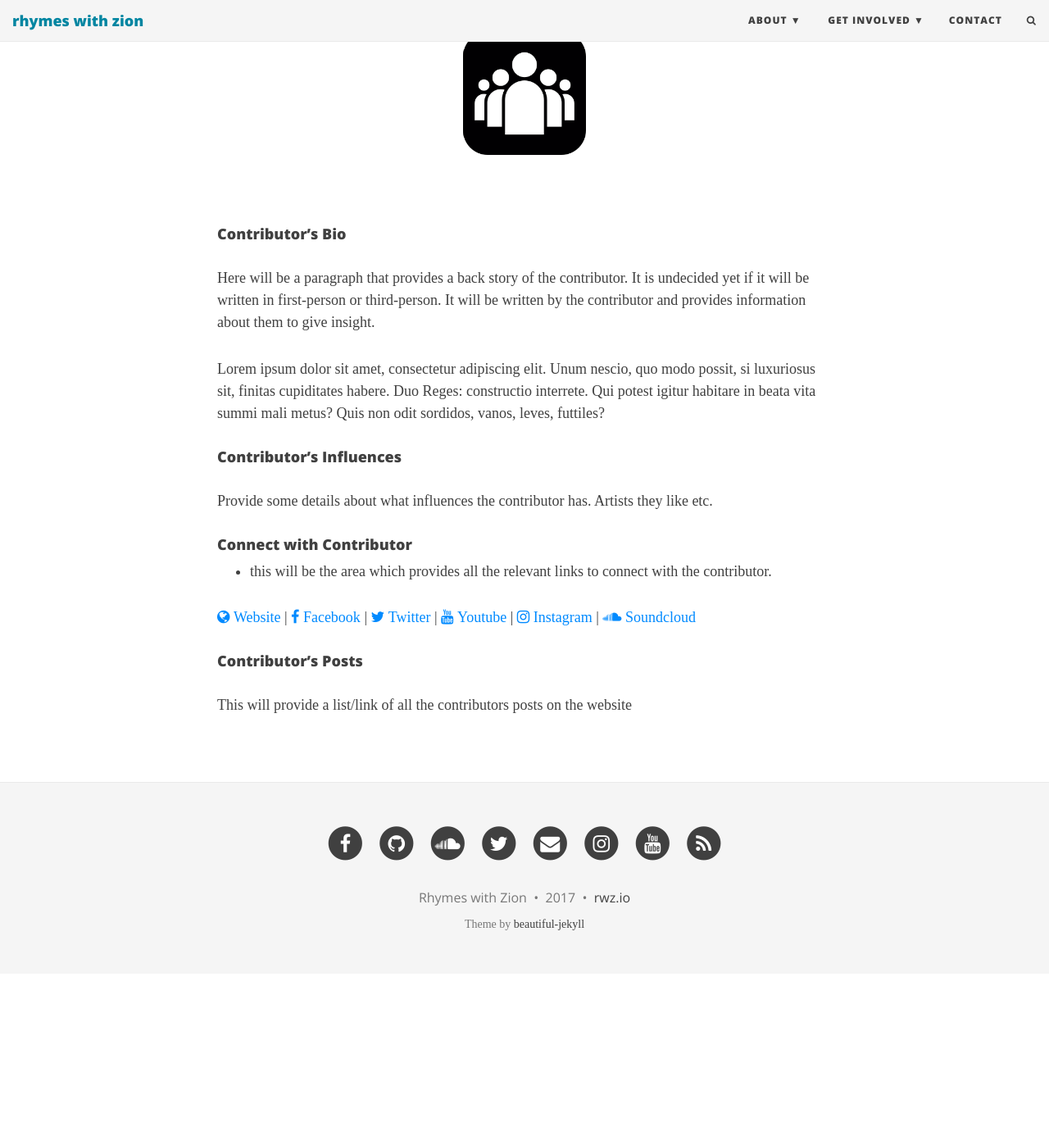
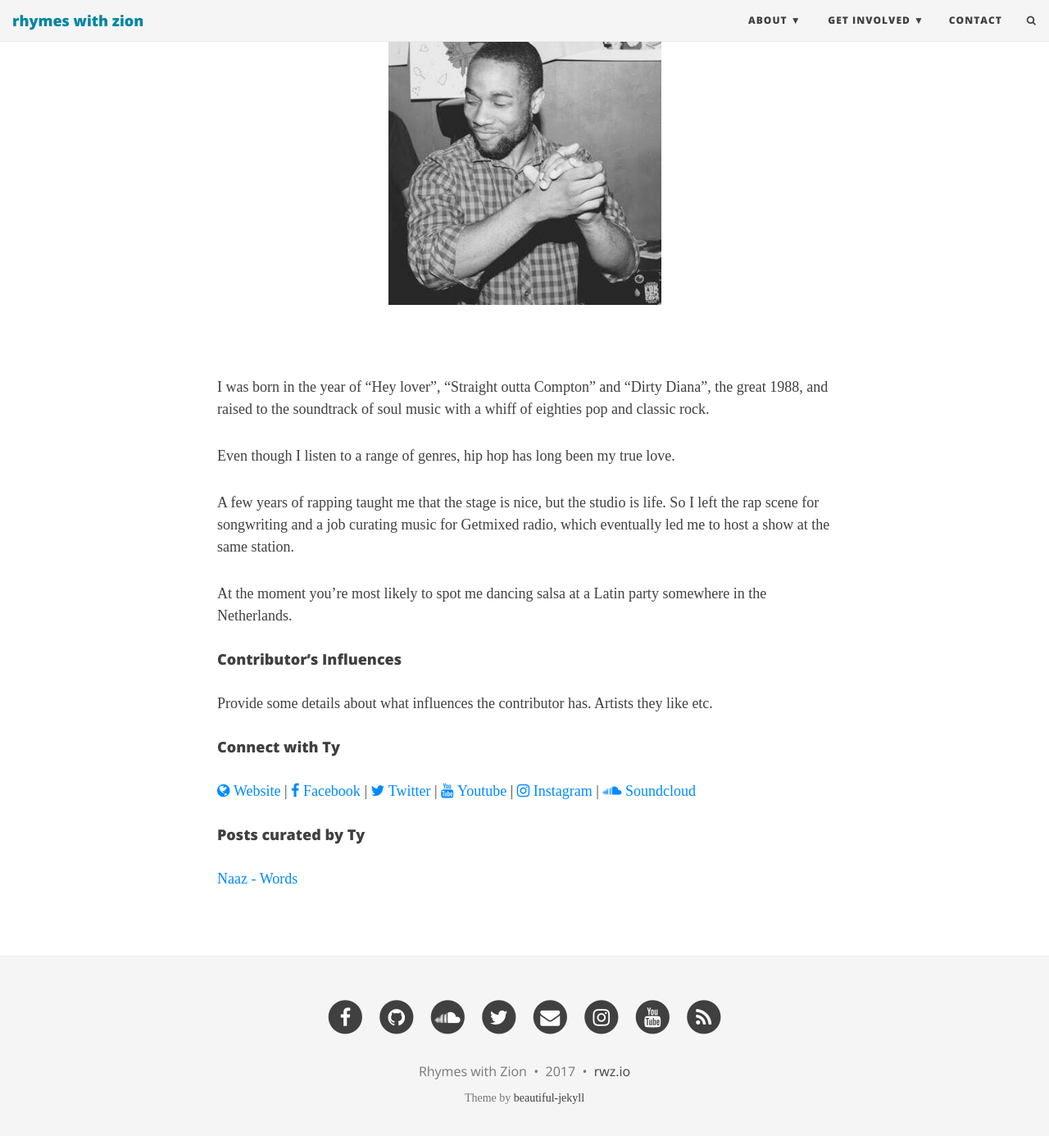
Before and after one commit to rhymeswithzion/rwz-test, a Jekyll site: the page built from contributors/ty.md, in a window 1280 px wide and 1400 px high, scrolled down 379 px. Shown: the top 1386 px of the window at 82% size. Built offline with Jekyll 4.4.1, drawn with Linux system fonts in a browser that asks for light colours; some web fonts are replaced; comment, search, counter and statistics services are not loaded; before the commit the page ends 1567 px from its top, so only the background shows below that.

Commit message:
Update ty.md

```diff
--- a/contributors/ty.md
+++ b/contributors/ty.md
@@ -1,6 +1,6 @@
 ---
 layout: page
-title: Curator's Profile
+title: Ty
 subtitle: >-
   This is a test for what a contributors page will look like. The subtitle will
   be a one-liner about the curator
@@ -8,23 +8,23 @@ published: true
 ---
 <br>
 <div style="text-align:center">
-<img src ="/img/test-contributor-icon.png"/>
+<img src ="/img/ty.png"/>
 </div>
 <br>
 
-#### Contributor's Bio
+I was born in the year of "Hey lover", "Straight outta Compton" and  "Dirty Diana", the great 1988, and raised to the soundtrack of soul music with a whiff of eighties pop and classic rock.
 
-Here will be a paragraph that provides a back story of the contributor. It is undecided yet if it will be written in first-person or third-person. It will be written by the contributor and provides information about them to give insight.
+Even though I listen to a range of genres, hip hop has long been my true love.
 
-Lorem ipsum dolor sit amet, consectetur adipiscing elit. Unum nescio, quo modo possit, si luxuriosus sit, finitas cupiditates habere. Duo Reges: constructio interrete. Qui potest igitur habitare in beata vita summi mali metus? Quis non odit sordidos, vanos, leves, futtiles?
+A few years of rapping taught me that the stage is nice, but the studio is life. So I left the rap scene for songwriting and a job curating music for Getmixed radio, which eventually led me to host a show at the same station.
+
+At the moment you're most likely to spot me dancing salsa at a Latin party somewhere in the Netherlands.
 
 #### Contributor's Influences
 
 Provide some details about what influences the contributor has. Artists they like etc.
 
-#### Connect with Contributor
-
-* this will be the area which provides all the relevant links to connect with the contributor.
+#### Connect with Ty
 
 <a class="fa fa-globe" href="http://www./" target="_blank"> Website </a> |
 <a class="fa fa-facebook" href="https://www.facebook.com/" target="_blank"> Facebook </a> |
@@ -34,6 +34,6 @@ Provide some details about what influences the contributor has. Artists they lik
 <a class="fa fa-soundcloud" href="https://soundcloud.com/" target="_blank"> Soundcloud </a>
 
 
-#### Contributor's Posts
+#### Posts curated by Ty
 
-This will provide a list/link of all the contributors posts on the website
+[Naaz - Words](http://www.rwz.io/naaz-words/)
```
